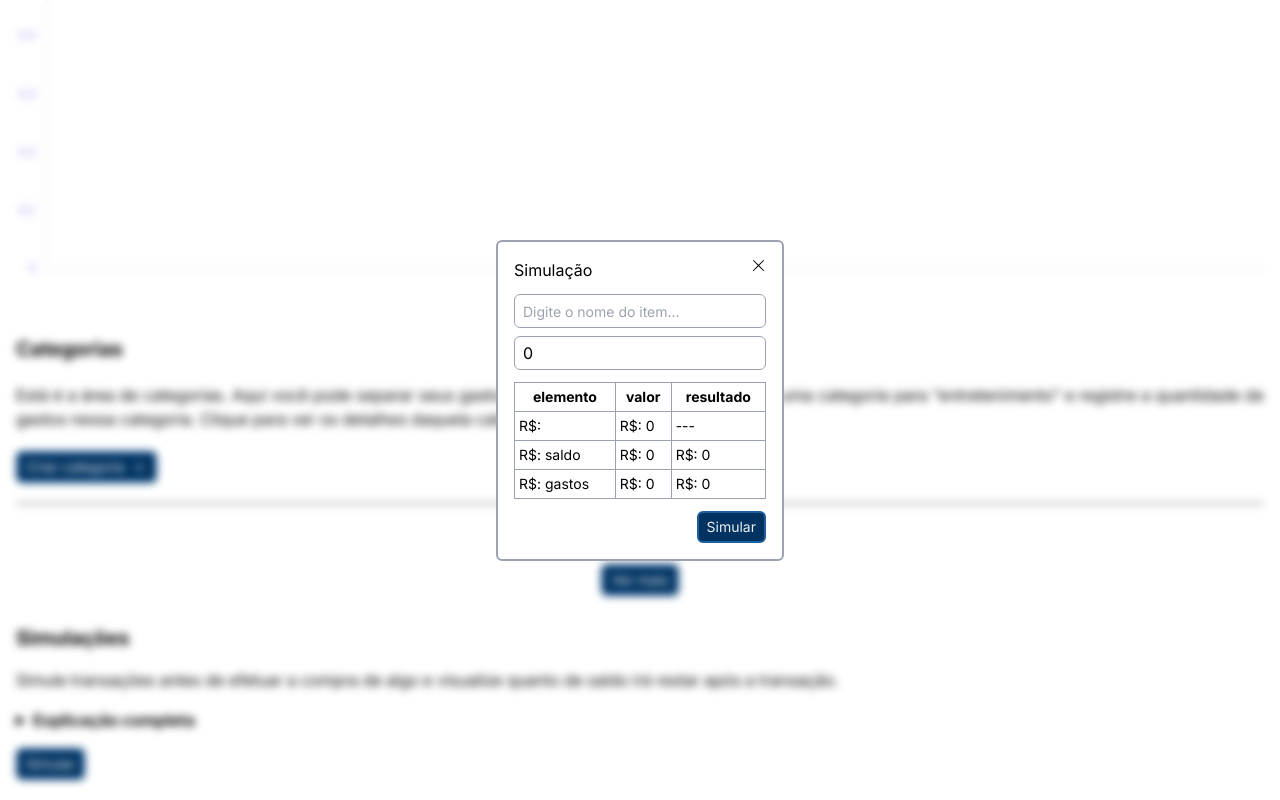
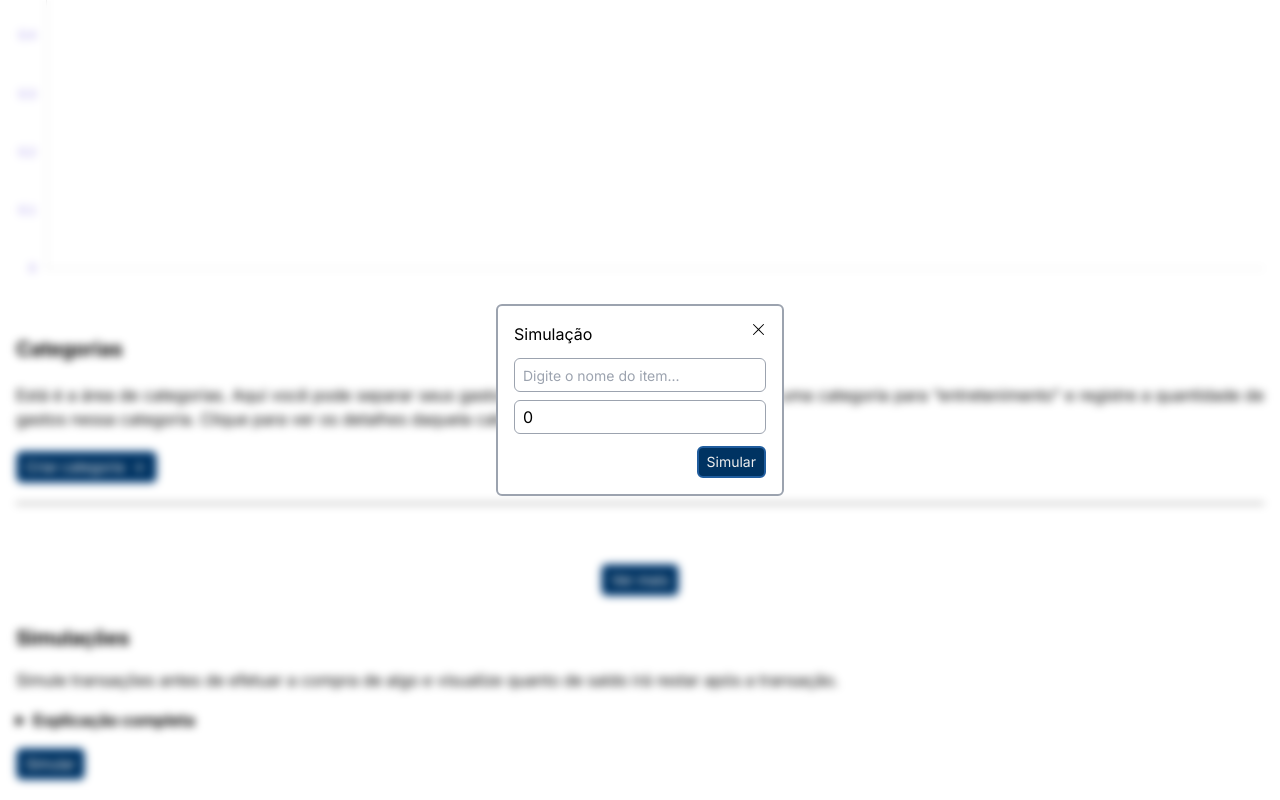
Before and after one commit to Zafkiel45/finance-management, a Next.js app in the folder finance/: page / in a window 1280 px wide. Both pictures are taken after a click on the button "Simular". Shown: the part 735-1535 px from the top of the page. Built offline with nearby package versions, Linux system fonts and the light colour scheme.

Commit message:
feat: simulate finished

```diff
--- a/finance/src/app/(components)/(header)/navigation_container.tsx
+++ b/finance/src/app/(components)/(header)/navigation_container.tsx
@@ -21,9 +21,6 @@ export const NavigationContainer = () => {
                 <li className="">
                     <NavigationButtons HandleOpenModal={context?.setStateModal3} content="Visão Geral" />
                 </li>
-                <li className="">
-                    <NavigationButtons content="Histórico" />
-                </li>
                 <li className="w-fit h-fit">
                     <SwitchButton/>
                 </li>
--- a/finance/src/app/(components)/(main)/simulate.tsx
+++ b/finance/src/app/(components)/(main)/simulate.tsx
@@ -34,7 +34,7 @@ export const Simulate = () => {
                     <summary className="font-bold">Explicação completa</summary>
                     <p className="mt-3 text-sm">
                         O intuito da simulação, é para que você tenha uma noção
-                        do quando irá gastar, e do quanto irá restar de saldo.
+                        do quanto irá gastar, e do quanto irá restar de saldo.
                         <br />
                         <br />
                         Quando clicar no botão "simular", o valor do item será
--- a/finance/src/app/(components)/(modais)/generalModal.tsx
+++ b/finance/src/app/(components)/(modais)/generalModal.tsx
@@ -63,7 +63,7 @@ export const GeneralModal = ({
     const check = expenseCategorie.length !== 0 ? expenseCategorie[expenseCategorie.length -1].nome: '';
 
     return (
-        <div className={`${stateModal} z-20 fixed dark:bg-[#111111] overflow-auto bg-white top-0 left-0 w-screen h-fit px-4 py-5 flex justify-center items-center`}>
+        <div className={`${stateModal} z-20 fixed dark:bg-[#111111] overflow-auto bg-white top-0 left-0 w-screen h-screen px-4 py-5 flex justify-center items-center`}>
             <div className="w-full h-full flex max-h-screen flex-col gap-5">
                 <header className="w-full h-fit flex justify-between items-center">
                     <div className="font-medium">
--- a/finance/src/app/(components)/(modais)/simulate_modal.tsx
+++ b/finance/src/app/(components)/(modais)/simulate_modal.tsx
@@ -17,6 +17,7 @@ export const SimulateModal = () => {
     const [saldo, setSaldo] = useState<any>(0);
     const [gastosResult, setGastosResult] = useState<number>(0);
     const [saldoResult, setSaldoResult] = useState<number>(0);
+    const [tableVisible, setTableVisible] = useState<boolean>(false)
 
     const trigger = useContext(TRIGGER_CONTEXT)
 
@@ -41,15 +42,25 @@ export const SimulateModal = () => {
         }
 
         db_values();
-    },[trigger?.trigger])
+    },[trigger?.trigger]);
+
+    function HandleSimulate() {
+        trigger?.setTrigger(e => !e);
+        setTableVisible(() => true);
+    };
 
     if(!simulateContext) {
         throw new Error("Ocorreu um erro com SimulateContext");
     };
 
-    // if(!gastos || !saldo) {
-    //     return <div>carregando dados...</div>
-    // };
+    function HandleModalClose() {
+        HandleCloseModal(simulateContext?.setSimulateVisible);
+        setTableVisible(() => false);
+        setItemName('');
+        setItemValue('0');
+    };
+
+    const saldo_rest = saldoResult < 0 ? 'text-red-400':'text-yellow-400';
 
     return (
         <div className={`${simulateContext.simulateVisible ? 'flex':'hidden'} fixed top-0 left-0 w-screen h-screen backdrop-blur-sm justify-center items-center z-10`}>
@@ -60,7 +71,7 @@ export const SimulateModal = () => {
                         Simulação
                     </div>
                     <div>
-                        <CloseSVG onClick={() => HandleCloseModal(simulateContext.setSimulateVisible)} />
+                        <CloseSVG onClick={HandleModalClose} />
                     </div>
                 </div>
                 <div className="flex flex-col gap-2">
@@ -71,7 +82,7 @@ export const SimulateModal = () => {
                         <input value={itemValue} onChange={(e) => setItemValue(e.target.value)} className={`border border-gray-400 rounded-md dark:border-gray-700 px-2 py-1 placeholder:text-sm placeholder:text-gray-400 bg-white dark:bg-[#27272711]`}  type="number" placeholder="Digite o valor do item..."/>
                     </div>
                 </div>
-                <div>
+                <div className={`${tableVisible ? 'block':'hidden'}`}>
                     <table cellPadding={10} className="text-sm border w-full border-gray-400 dark:border-gray-700">
                         <thead>
                             <tr>
@@ -82,25 +93,25 @@ export const SimulateModal = () => {
                         </thead>
                         <tbody>
                             <tr>
-                                <td className="p-1 border border-gray-400 dark:border-gray-700">R$: {itemName}</td>
+                                <td className="p-1 border border-gray-400 dark:border-gray-700">{itemName}</td>
                                 <td className="p-1 border border-gray-400 dark:border-gray-700">R$: {Number(itemValue)}</td>
                                 <td className="p-1 border border-gray-400 dark:border-gray-700">---</td>
                             </tr>
                             <tr>
-                                <td className="p-1 border border-gray-400 dark:border-gray-700">R$: saldo</td>
+                                <td className="p-1 border border-gray-400 dark:border-gray-700">saldo</td>
                                 <td className="p-1 border border-gray-400 dark:border-gray-700">R$: {saldo}</td>
-                                <td className="p-1 border border-gray-400 dark:border-gray-700">R$: {saldoResult}</td>
+                                <td className={`p-1 border border-gray-400 dark:border-gray-700 ${saldo_rest}`}>R$: {saldoResult}</td>
                             </tr>
                             <tr>
-                                <td className="p-1 border border-gray-400 dark:border-gray-700">R$: gastos</td>
+                                <td className="p-1 border border-gray-400 dark:border-gray-700">gastos</td>
                                 <td className="p-1 border border-gray-400 dark:border-gray-700">R$: {gastos}</td>
-                                <td className="p-1 border border-gray-400 dark:border-gray-700">R$: {gastosResult}</td>
+                                <td className="p-1 border border-gray-400 dark:border-gray-700 text-yellow-500">R$: {gastosResult}</td>
                             </tr>
                         </tbody>
                     </table>
                 </div>
                 <div className="w-full h-fit flex justify-end">
-                    <button onClick={() => trigger?.setTrigger(e => !e)} className="bg-[#003362] text-[#eee] py-1 px-2 rounded-md text-sm border-2 border-[#205D9E]">
+                    <button onClick={HandleSimulate} className="bg-[#003362] text-[#eee] py-1 px-2 rounded-md text-sm border-2 border-[#205D9E]">
                         Simular
                     </button>
                 </div>
```
